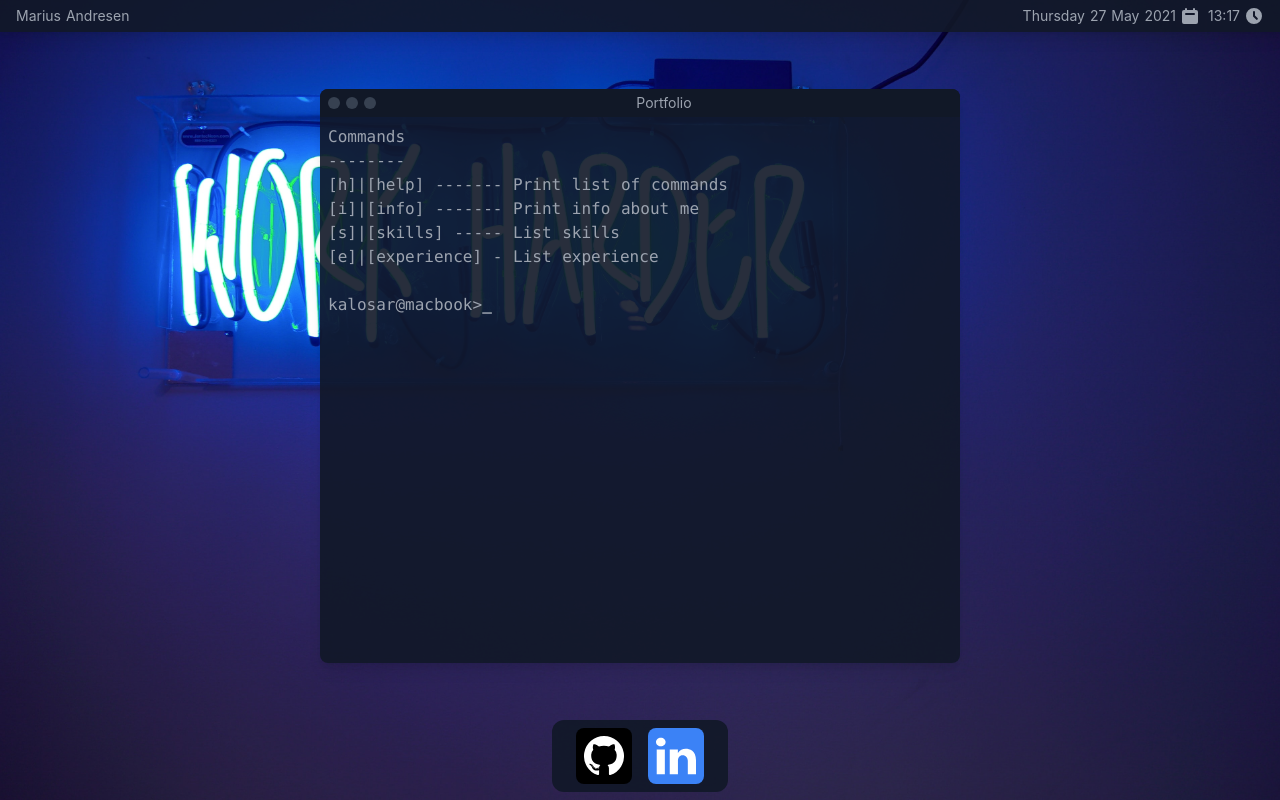
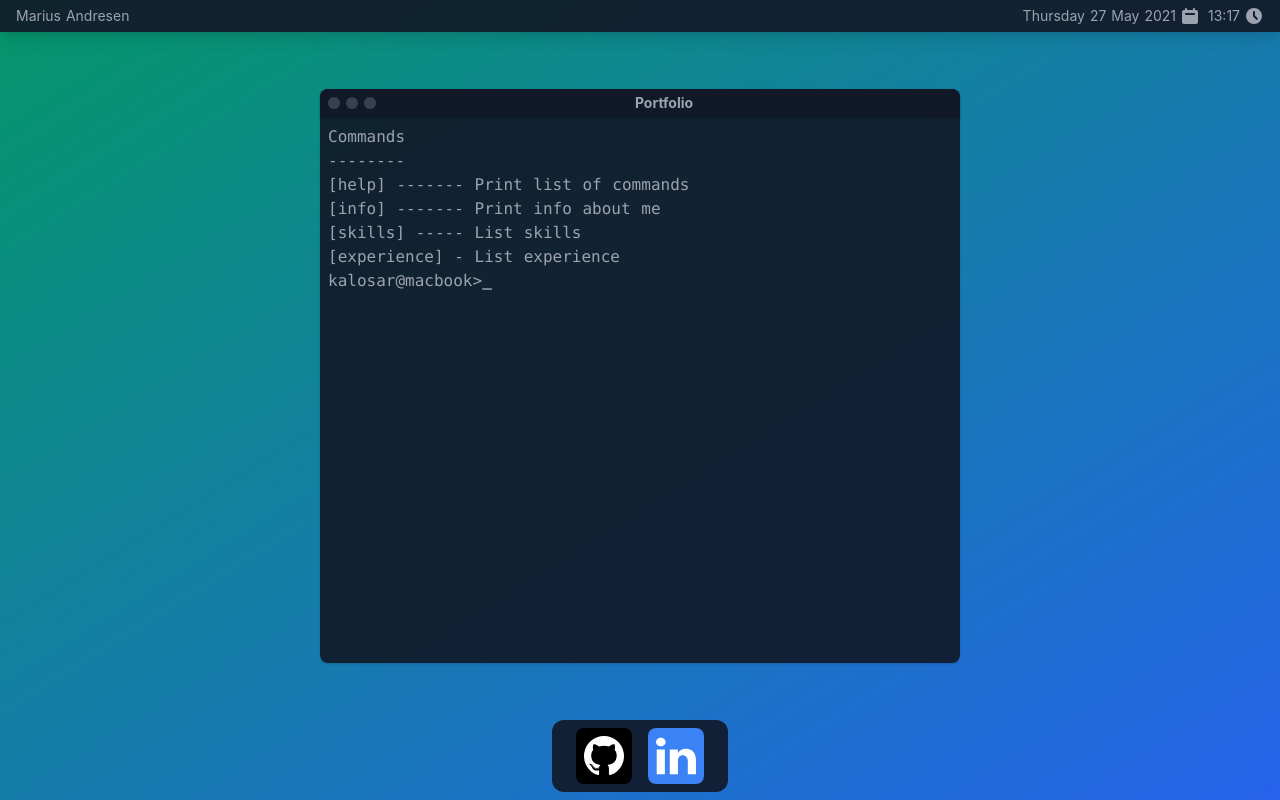
Before and after one commit to kalosar/portfolio, a Nuxt app: page / in a window 1280 px wide. Built offline with nearby package versions, Linux system fonts and the light colour scheme.

Commit message:
Fixed dock duplication

```diff
--- a/components/ConsoleWindow.vue
+++ b/components/ConsoleWindow.vue
@@ -1,19 +1,7 @@
 <template>
-  <div
-    class="
-      z-10
-      h-5/6
-      w-1/2
-      absolute
-      flex flex-col
-      bg-gray-900 bg-opacity-90
-      rounded-lg
-      shadow-lg
-    "
-  >
+  <div class="flex flex-col bg-gray-900 bg-opacity-90 rounded-lg shadow">
     <div
       class="
-        z-20
         flex
         justify-between
         bg-gray-900
@@ -21,6 +9,7 @@
         px-2
         py-1
         text-gray-400 text-sm
+        shadow
       "
     >
       <div class="flex items-center space-x-1.5 text-gray-700 fill-current">
@@ -28,16 +17,13 @@
         <icon-circle class="h-3 transition hover:text-yellow-500" />
         <icon-circle class="h-3 transition hover:text-green-500" />
       </div>
-      <div class="select-none">Portfolio</div>
-      <div class="select-none"></div>
+      <div class="select-none font-bold">Portfolio</div>
+      <div />
     </div>
-    <div
-      class="flex flex-col flex-grow overflow-auto p-2 text-gray-400 font-mono"
-    >
-      <div>
-        <ul>
-          <li v-html="commands.help" />
-        </ul>
+
+    <div class="flex flex-col flex-grow overflow-auto p-2 font-mono">
+      <div v-for="item in history" :key="item" class="whitespace-pre-line">
+        {{ item }}
       </div>
       <div>
         <span>kalosar@macbook></span>
@@ -53,19 +39,22 @@ export default {
   name: 'ConsoleWindow',
   data() {
     return {
+      history: [],
+      prefix: 'kalosar@macbook> ',
       userInput: '',
       commands: {
         help:
-          '<p>Commands</p>\n' +
-          '<p>--------</p>\n' +
-          '<p>[h]|[help] ------- Print list of commands</p>\n' +
-          '<p>[i]|[info] ------- Print info about me</p>\n' +
-          '<p>[s]|[skills] ----- List skills</p>\n' +
-          '<p>[e]|[experience] - List experience</p>\n' +
-          '<br />\n' +
-          '</div>',
+          'Commands\n' +
+          '--------\n' +
+          '[help] ------- Print list of commands\n' +
+          '[info] ------- Print info about me\n' +
+          '[skills] ----- List skills\n' +
+          '[experience] - List experience\n',
       },
     }
+  },
+  mounted() {
+    this.history.push(this.commands.help)
   },
 }
 </script>
--- a/components/Dock.vue
+++ b/components/Dock.vue
@@ -5,7 +5,6 @@
       items-center
       py-2
       px-6
-      mb-2
       bg-gray-900 bg-opacity-90
       rounded-xl
       space-x-4
--- a/pages/index.vue
+++ b/pages/index.vue
@@ -1,9 +1,15 @@
 <template>
   <div
-    class="flex flex-col h-screen w-screen bg-cover"
-    style="background-image: url(/bg-work-harder.jpg)"
+    class="
+      flex flex-col
+      h-screen
+      w-screen
+      bg-cover bg-gradient-to-br
+      text-gray-400
+      from-green-600
+      to-blue-600
+    "
   >
-    <!-- Top Bar -->
     <header
       class="
         h-8
@@ -13,7 +19,7 @@
         py-2
         px-4
         bg-gray-900 bg-opacity-90
-        text-gray-400 text-sm
+        text-sm
         shadow-lg
       "
     >
@@ -21,13 +27,11 @@
       <date-time locale="en-GB" date="full" time="short" />
     </header>
 
-    <!-- Main Content -->
     <main class="flex flex-grow items-center justify-center relative">
-      <console-window />
+      <console-window class="h-5/6 w-1/2 absolute" />
     </main>
 
-    <!-- Action Bar -->
-    <footer class="flex justify-center">
+    <footer class="flex items-center justify-center mb-2">
       <dock />
     </footer>
   </div>
```
